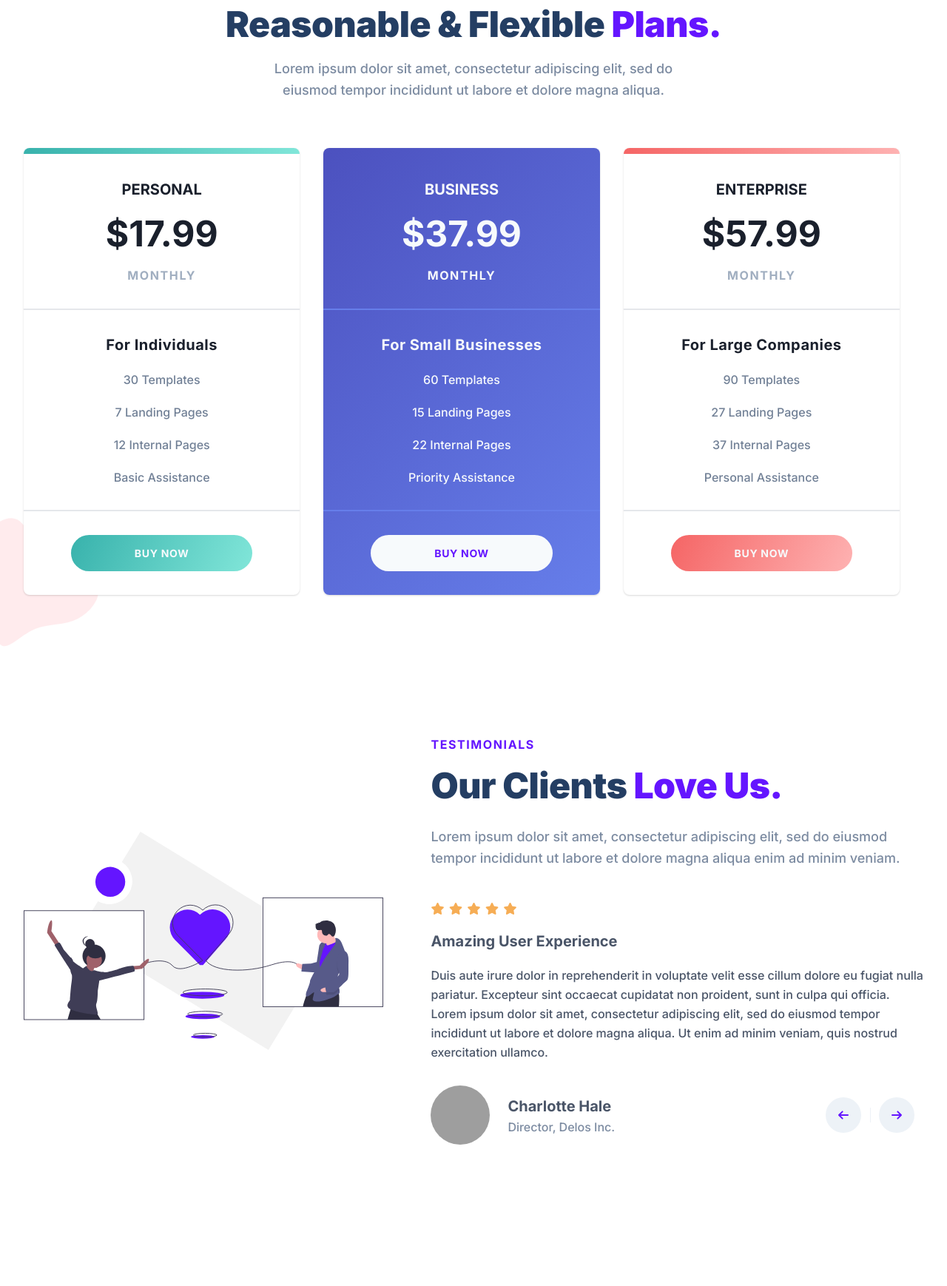
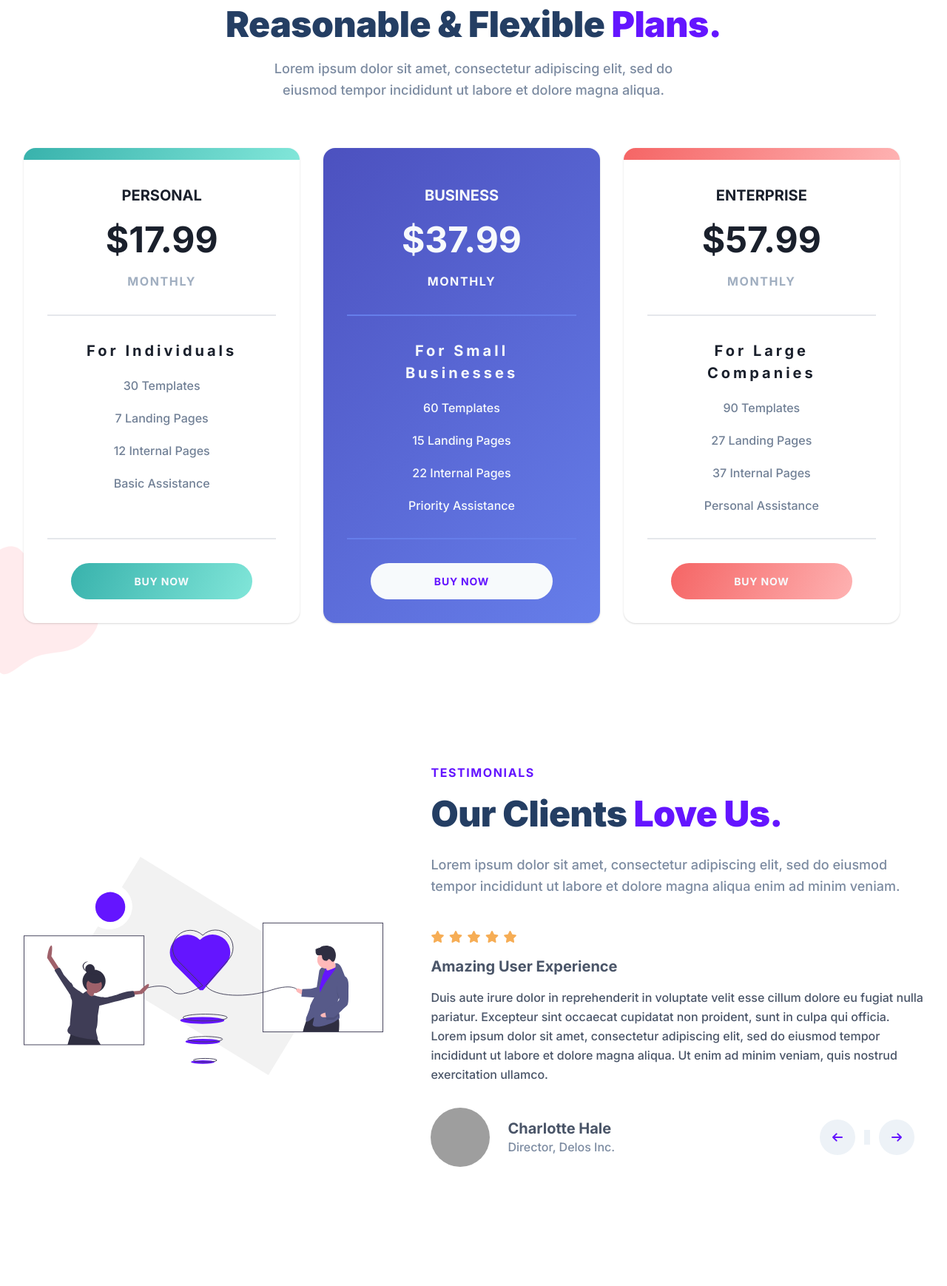
Before and after one commit to powerup33/TReact, a plain HTML site: page index.html in a window 1280 px wide. Shown: the part 3895-5633 px from the top of the page at 74% size. Drawn offline with Linux system fonts and the light colour scheme; grey boxes are pictures that could not be loaded.

Commit message:
modified:   index.html modified:   style.css

```diff
--- a/style.css
+++ b/style.css
@@ -716,10 +716,10 @@ VALUES ↓
   line-height: 1.25;
 }
 
-/* Each individual value block (Affordable, Professionalism, etc.) */
+/* Each individual value block (Affordable, Professionalism) */
 .value {
-  margin-top: 2rem;
-  margin-right: 2rem;
+  margin-top: 32px;
+  margin-right: 32px;
   align-items: flex-start;
   display: flex;
   flex-direction: column; /* stack title + para vertically */
@@ -737,13 +737,13 @@ VALUES ↓
 }
 
 /* Background circle color for first value icon */
-.value:nth-child(1),
+.value:nth-child(1)
 .value__img--wrapper {
   background-color: #9ae6b4; /* light green */
 }
 
 /* Background circle color for second value icon */
-.value:nth-child(2),
+.value:nth-child(2)
 .value__img--wrapper {
   background-color: #feb2b2; /* light red */
 }
@@ -836,17 +836,17 @@ PRICING ↓
 /* INDIVIDUAL PLAN CARD */
 .plan {
   position: relative; /* For positioning stripe and overlay elements */
-  margin-top: 4rem; /* Space between plans and above content */
+  margin-top: 64px; /* Space between plans and above content */
   display: flex; /* Flex container for inner elements */
   width: 100%; /* Full width of container (max-width limits size) */
-  max-width: 24rem; /* Prevent card from growing too wide */
+  max-width: 384px; /* Prevent card from growing too wide */
   flex-direction: column; /* Stack content vertically */
-  border-radius: 0.5rem; /* Rounded corners */
+  border-radius: 16px; /* Rounded corners */
   background-color: rgb(255 255 255); /* White background */
-  padding-left: 2rem;
-  padding-right: 2rem;
-  margin-right: 2rem;
-  padding-top: 0.5rem;
+  padding-left: 32px;
+  padding-right: 32px;
+  margin-right: 32px; /* Space between plan cards */
+  padding-top: 16px;
   text-align: center; /* Center text by default */
   color: rgb(26 32 44); /* Base text color */
   box-shadow: rgba(0, 0, 0, 0.1) 0px 1px 3px 0px,
@@ -859,39 +859,39 @@ PRICING ↓
   left: 0px;
   right: 0px;
   top: 0px;
-  height: 0.5rem; /* Height of stripe */
-  border-top-left-radius: 0.5rem; /* Match card rounding */
-  border-top-right-radius: 0.5rem;
+  height: 16px; /* Height of stripe */
+  border-top-left-radius: 16px; /* Match card rounding */
+  border-top-right-radius: 16px;
 }
 
 /* TOP SECTION OF PLAN (NAME, PRICE, DURATION) */
 .plan__top {
   display: flex;
   flex-direction: column; /* Stack name, price, duration */
-  padding-top: 2rem;
-  padding-bottom: 2rem;
+  padding-top: 32px;
+  padding-bottom: 32px;
   text-transform: uppercase; /* All caps for emphasis */
   line-height: 1.625; /* Space between lines */
 }
 
 /* MIDDLE SECTION (TARGET AUDIENCE + FEATURES) */
 .plan__middle {
-  margin-left: -2rem; /* Align with card edges */
-  margin-right: -2rem;
+  margin-left: --32px; /* Align with card edges */
+  margin-right: --32px;
   display: flex;
   flex: 1 1 0%; /* Flexible growth */
   flex-direction: column; /* Stack features vertically */
   border-top-width: 2px; /* Top border for separation */
   border-bottom-width: 2px; /* Bottom border */
-  padding: 2rem; /* Inner spacing */
+  padding: 32px; /* Inner spacing */
 }
 
 /* BOTTOM SECTION (BUTTON) */
 .plan__bottom {
-  padding-left: 4rem;
-  padding-right: 4rem;
-  padding-top: 2rem;
-  padding-bottom: 2rem;
+  padding-left: 64px;
+  padding-right: 64px;
+  padding-top: 32px;
+  padding-bottom: 32px;
 }
 
 /* PLAN TEXT STYLING */
@@ -913,7 +913,7 @@ PRICING ↓
 
 .plan__duration {
   font-size: 16px;
-  letter-spacing: 0.1em;
+  letter-spacing: 1.6px;
 }
 
 /* FEATURE TEXT */
@@ -930,22 +930,22 @@ PRICING ↓
   font-size: 20px;
   font-weight: 700;
   line-height: 1.5;
-  letter-spacing: 0.025em;
+  letter-spacing: 4px;
 }
 
 /* BUTTON STYLING */
 .plan__button {
   border-radius: 9999px; /* Fully rounded button */
   background-color: rgb(100 21 255);
-  padding-top: 1rem;
-  padding-bottom: 1rem;
+  padding-top: 16px;
+  padding-bottom: 16px;
   font-weight: 700;
   color: rgb(247 250 252);
   transition: all 300ms ease;
   width: 100%; /* Full width button */
-  font-size: 0.875rem;
+  font-size: 14px;
   text-transform: uppercase;
-  letter-spacing: 0.05em;
+  letter-spacing: 0.8px;
 }
 
 /* BUTTON HOVER EFFECT */
@@ -1105,15 +1105,15 @@ TESTIMONIALS ↓
 .testimonial__title,
 .testimonial__name {
   color: #4a5568;
-  line-height: 1.625;
-  font-size: 1.25rem;
+  line-height: 1.25;
+  font-size: 20px;
   font-weight: 700;
 }
 
 /* TESTIMONIAL TEXT */
 .testimonial__para {
-  margin-top: 1rem; /* Space above text */
-  margin-bottom: 2rem; /* Space below text */
+  margin-top: 16px; /* Space above text */
+  margin-bottom: 32px; /* Space below text */
   font-weight: 500; /* Medium font weight */
   line-height: 1.625; /* Readable line spacing */
   font-size: 16px; /* Standard text size */
@@ -1184,16 +1184,16 @@ TESTIMONIALS ↓
 .fa-star {
   color: rgb(246 173 85); /* Gold */
   display: inline-block;
-  height: 1.25rem;
-  width: 1.25rem;
+  height: 20px;
+  width: 20px;
 }
 
 /* VERTICAL DIVIDER BETWEEN ELEMENTS */
 .divider {
-  margin-top: 0.75rem; /* Space above */
-  margin-bottom: 0.75rem; /* Space below */
+  margin-top: 12px; /* Space above */
+  margin-bottom: 12px; /* Space below */
   border-right-width: 1px; /* Vertical line width */
-  width: 0.5px; /* Very thin line */
+  width: 8px; /* Very thin line */
   background-color: #edf2f7; /* Light gray */
   height: 20px; /* Line height */
 }
@@ -1260,7 +1260,7 @@ main {
   font-size: 16px;
   color: #f7fafc; /* Default text color */
   line-height: 1.5;
-  letter-spacing: 0.025em;
+  letter-spacing: 0.4px;
   margin: 1px;
   z-index: 2; /* Above blob background */
 }
```
Also changed, not shown: index.html (+1 -1 lines).
